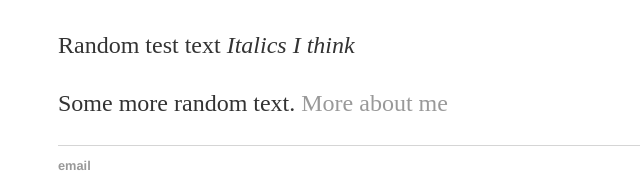
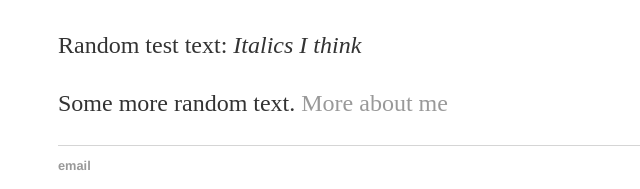
Before and after one commit to AdiY2005/Syr3n.github.io, a plain HTML site: page index.html in a window 1280 px wide. Shown: the part 168-357 px from the top of the page, 134-774 px from the left. Drawn offline with Linux system fonts and the light colour scheme.

Commit message:
Update index.html

```diff
--- a/index.html
+++ b/index.html
@@ -17,7 +17,7 @@
 		<div class="container">
     		<div class="blurb">
         		<h1>Hi there, I'm Adi Yadav!</h1>
-			<p>Random test text <em>Italics I think</em> </p>
+			<p>Random test text: <em>Italics I think</em> </p>
 			<p> Some more random text. <a href="/about">More about me</a></p>
     		</div><!-- /.blurb -->
 		</div><!-- /.container -->
```
